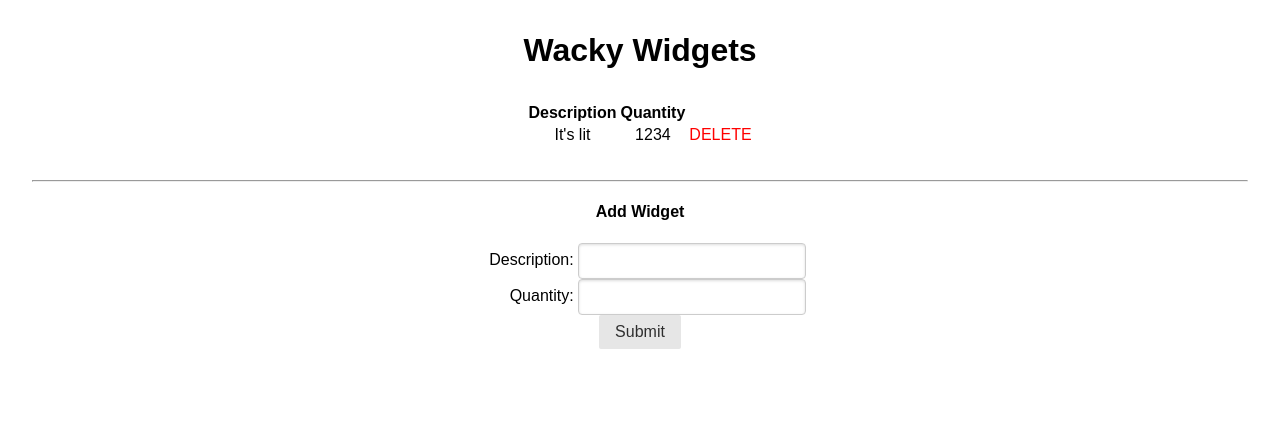
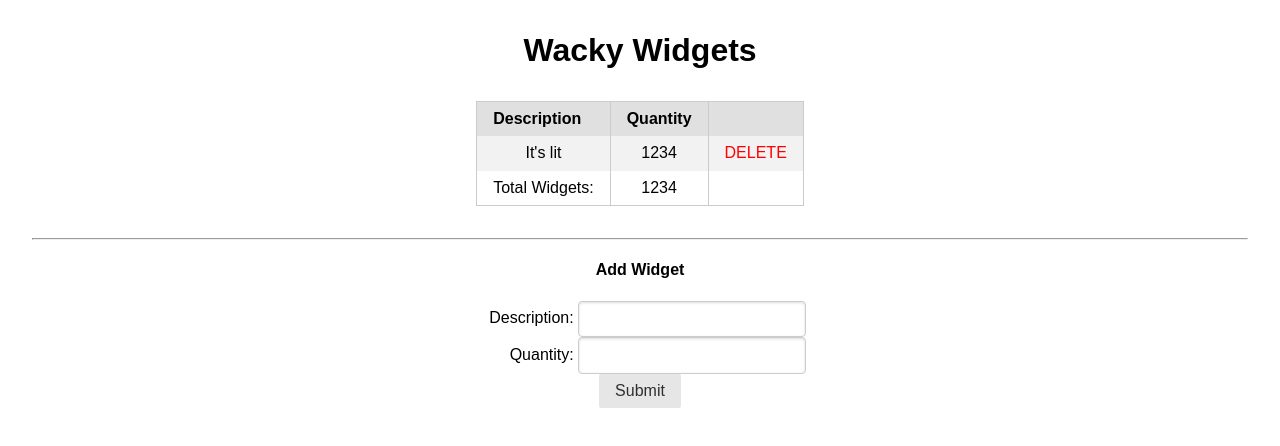
Before and after one commit to turtlepower93/wackywidgets, a Django app: page / in a window 1280 px wide. Shown: the top 446 px of the page. Run offline with Django 3.2, Linux system fonts and the light colour scheme; data comes from the database, SQL or seed files in the repository; both versions use the stored data as it was after the commit; some libraries are stand-ins or nearby versions.

Commit message:
finish bonus

```diff
--- a/main_app/templates/index.html
+++ b/main_app/templates/index.html
@@ -15,14 +15,18 @@
     }
 
     label {
-    display: inline-block;
-    width: 100px;
-    text-align: right;
+        display: inline-block;
+        width: 100px;
+        text-align: right;
     }
 
     table {
-    margin: 2rem auto;
-}
+        margin: 2rem auto;
+    }
+
+    td {
+
+    }
 
     table a {
         color: red;
@@ -35,7 +39,7 @@
     {% if widget_list|length == 0 %}
     <h3>No Widgets Exist</h3>
     {% else %}
-    <table>
+    <table class="pure-table pure-table-striped">
 
         <thead>
             <th>Description</th>
@@ -50,8 +54,13 @@
             <td>{{widget.quantity}}</td>
             <td><a href="{% url 'delete_widget' widget.id %}">DELETE</a></td>
         </tr>
+        {% endfor %}
+        <tr>
+            <td>Total Widgets:</td>
+            <td>{{widgetCount}}</td>
+            <td></td>
+        </tr>
         </tbody>
-        {% endfor %}
 
     </table>
 
--- a/main_app/views.py
+++ b/main_app/views.py
@@ -3,7 +3,10 @@ from .models import Widget
 
 def index(request):
     widgets = Widget.objects.all()
-    return render(request,'index.html', {'widget_list' : widgets})
+    widgetCount = 0
+    for widget in widgets:
+        widgetCount += widget.quantity
+    return render(request,'index.html', {'widget_list' : widgets, 'widgetCount' : widgetCount})
 
 def add_widget(request):
     print('asdfasdf')
```
Also changed, not shown: db.sqlite3.
